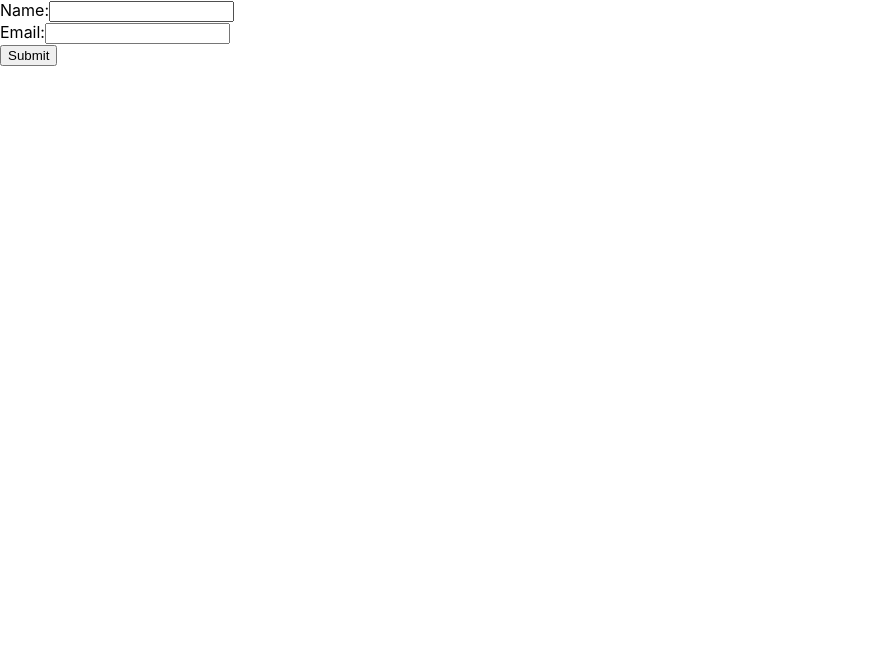
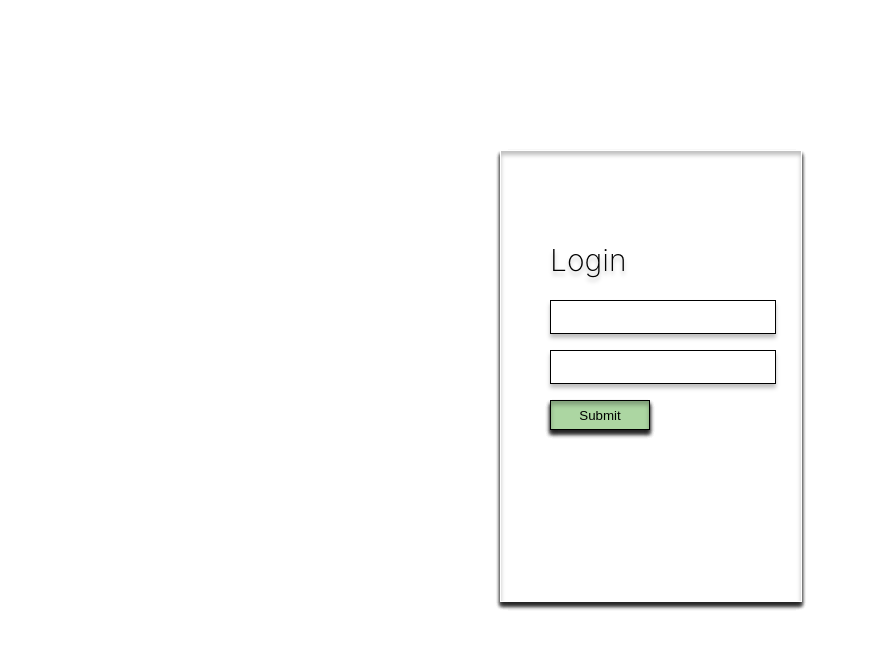
Before and after one commit to manumanish/website_sample, a React (Create React App) app: page / in a window 1280 px wide. Shown: the top 648 px of the page, without its empty margins (0-869 px from the left). Built offline with nearby package versions, Linux system fonts and the light colour scheme.

Commit message:
LoginFomr

```diff
--- a/src/Dashboard.css
+++ b/src/Dashboard.css
@@ -3,10 +3,16 @@
 /* Desktop - 1 */
 
 
+/* Auto layout */
+
+display: flex;
+flex-direction: column;
+align-items: flex-start;
+padding: 0px;
+gap: 10px;
 position: relative;
 width: 1440px;
 height: 1024px;
-
 background: #FFFFFF;
 }
 
@@ -25,46 +31,85 @@ top: 0px;
 
 .SideMenu{
     /* SideMenu */
+/* Auto layout */
+
+display: flex;
+flex-direction: column;
+align-items: flex-start;
+padding: 10px;
+gap: 10px;
+
 position: absolute;
 width: 200px;
 height: 1024px;
 left: 0px;
 top: 0px;
 
+background: #D9D9D9;
+
 
 }
 
 .Rect2{
     /* Rectangle 2 */
-position: fixed;
-width: 217px;
+/* Auto layout */
+
+display: flex;
+flex-direction: column;
+align-items: flex-start;
+padding: 10px;
+gap: 10px;
+
+position: absolute;
+width: 200px;
 height: 1024px;
 left: 0px;
 top: 0px;
+
 background: #D9D9D9;
 }
 
 .TopMenu{
 /* TopMenu */
 
-position: relative;
+
+/* Auto layout */
+
+display: flex;
+flex-direction: row;
+align-items: flex-start;
+padding: 10px;
+gap: 10px;
+
+position: absolute;
 width: 1240px;
 height: 80px;
 left: 200px;
 top: 0px;
 
+background: #D9D9D9;
 
 }
 
 .Rect3{
+/* TopMenu */
 
-    position: absolute;
-    width: 1240px;
-    height: 80px;
-    left: 0px;
-    top: 0px;
 
-    background: #D9D9D9;
+/* Auto layout */
+
+display: flex;
+flex-direction: row;
+align-items: flex-start;
+padding: 10px;
+gap: 10px;
+
+position: absolute;
+width: 1240px;
+height: 80px;
+left: 200px;
+top: 0px;
+
+background: #D9D9D9;
 }
 
 .UserForm{
--- /dev/null
+++ b/src/Login.css
@@ -0,0 +1,115 @@
+.Desktop1_login{
+/* Frame 1 */
+
+
+/* Auto layout */
+
+display: flex;
+flex-direction: row;
+align-items: flex-start;
+padding: 10px;
+gap: 10px;
+
+width: 470px;
+height: 600px;
+
+
+/* Inside auto layout */
+
+flex: none;
+order: 1;
+flex-grow: 0;
+}
+
+.rect1{
+    /* Frame 1 */
+
+
+/* Auto layout */
+
+display: flex;
+flex-direction: row;
+align-items: flex-start;
+padding: 10px;
+gap: 10px;
+
+position: fixed;
+width: 470px;
+height: 670px;
+left: 490px;
+top: 140px;
+
+}
+
+.rect2{
+width: 300px;
+height: 450px;
+background: #FFFFFF;
+mix-blend-mode: darken;
+border: 1px solid #FFFFFF;
+box-shadow: 0px 4px 4px rgba(0, 0, 0, 0.25), 0px 4px 4px rgba(0, 0, 0, 0.25), 0px 4px 4px rgba(0, 0, 0, 0.25), 0px 4px 4px rgba(0, 0, 0, 0.25), 0px 4px 4px rgba(0, 0, 0, 0.25), 0px 4px 4px rgba(0, 0, 0, 0.25), 0px 4px 4px rgba(0, 0, 0, 0.25), inset 0px 4px 4px rgba(0, 0, 0, 0.25);
+flex: none;
+order: 0;
+flex-grow: 0;
+}
+
+.Login{
+    /* Login */
+
+
+position: fixed;
+width: 230px;
+height: 50px;
+left: 550px;
+top: 210px;
+
+font-family: 'Inter';
+font-style: normal;
+font-weight: 200;
+font-size: 30px;
+line-height: 40px;
+
+color: #000000;
+
+text-shadow: 0px 4px 4px rgba(0, 0, 0, 0.25);
+}
+
+.UserName{
+    /* Rectangle 4 */
+position: fixed;
+width: 220px;
+height: 30px;
+left: 550px;
+top: 300px;
+
+background: #FFFFFF;
+border: 1px solid #000000;
+box-shadow: 0px 4px 4px rgba(0, 0, 0, 0.25);
+}
+
+.Password{
+    /* Rectangle 2 */
+position: fixed;
+width: 220px;
+height: 30px;
+left: 550px;
+top: 350px;
+
+background: #FFFFFF;
+border: 1px solid #000000;
+box-shadow: 0px 4px 4px rgba(0, 0, 0, 0.25);
+}
+
+.Submit{
+    /* Rectangle 5 */
+box-sizing: border-box;
+position: fixed;
+width: 100px;
+height: 30px;
+left: 550px;
+top: 400px;
+
+background: rgba(120, 188, 103, 0.61);
+border: 1px solid #000000;
+box-shadow: 0px 4px 4px rgba(0, 0, 0, 0.25), 0px 4px 4px rgba(0, 0, 0, 0.25), 0px 4px 4px rgba(0, 0, 0, 0.25), 0px 4px 4px rgba(0, 0, 0, 0.25), 0px 4px 4px rgba(0, 0, 0, 0.25), 0px 4px 4px rgba(0, 0, 0, 0.25), 0px 4px 4px rgba(0, 0, 0, 0.25), inset 0px 4px 4px rgba(0, 0, 0, 0.25);
+}
--- a/src/Login.js
+++ b/src/Login.js
@@ -1,6 +1,7 @@
 import React, { useState } from 'react';
 import { Routes,Route,BrowserRouter,useNavigate,useLocation   } from "react-router-dom";
 import { Dashboard } from "./Dashboard"
+import './Login.css'
 
 
 function useAuth(username) {
@@ -42,19 +43,19 @@ function FormComponent() {
 
   };
   return (
-    <form onSubmit={handleSubmit}>
-      <label>
-        Name:
-        <input type="text" name="name" value={username} onChange={handleUsernameChange} />
-      </label>
-      <br />
-      <label>
-        Email:
-        <input type="text" name="email" value={password} onChange={handlePasswordChange} />
-      </label>
-      <br />
-      <button type="submit">Submit</button>
-    </form>
+    <div className='Desktop1_login'>
+      <div className='rect1'>
+        <div className='rect2'>
+          <p className='Login'>Login</p>
+          <form onSubmit={handleSubmit}>
+              <input type="text" className='UserName' name="name" value={username} onChange={handleUsernameChange} />
+              <input type="password" className='Password' name="email" value={password} onChange={handlePasswordChange} />
+            <button className='Submit' type="submit">Submit</button>
+          </form>
+        </div>
+      </div>
+
+    </div>
   );
 }
 
```
